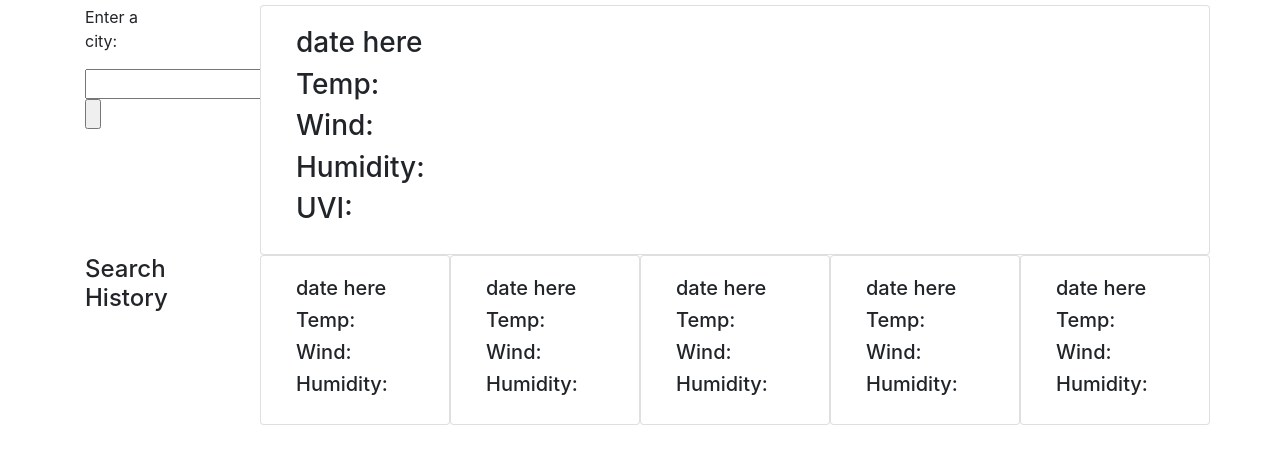
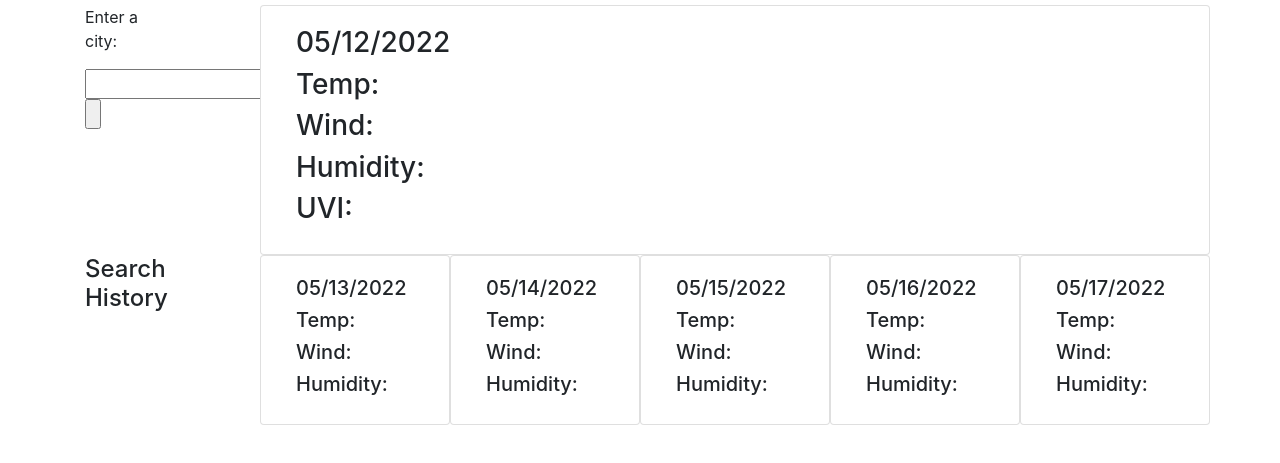
Before and after one commit to GhiasFarah/My-Weather-Dashboard, a plain HTML site: page index.html in a window 1280 px wide. Shown: the part 51-514 px from the top of the page. Drawn offline with nearby package versions, Linux system fonts and the light colour scheme.

Commit message:
added moment.js

```diff
--- a/index.html
+++ b/index.html
@@ -4,7 +4,7 @@
     <meta charset="UTF-8">
     <meta name="viewport" content="width=device-width, initial-scale=1.0">
     <meta http-equiv="X-UA-Compatible" content="ie=edge">
-    <link rel="stylesheet" href="style.css">
+
     <link rel="stylesheet" href="https://stackpath.bootstrapcdn.com/bootstrap/4.4.1/css/bootstrap.min.css"
     <title></title>
 </head>
@@ -96,9 +96,9 @@
       </div>
     </div>
   </div>
-
+ <script src="https://cdnjs.cloudflare.com/ajax/libs/moment.js/2.29.3/moment.min.js"></script>
   <script src="https://cdnjs.cloudflare.com/ajax/libs/jquery/3.2.1/jquery.min.js"></script>
-  <script src="script.js"></script>
+  <script src="./script.js"></script>
 
 </body>
 </html>
--- a/script.js
+++ b/script.js
@@ -4,9 +4,16 @@ var url1 = `http://api.openweathermap.org/data/2.5/weather?q=${city}&appid=${key
 var search = $('.search')
 search.click(() => getW())
   function getW() {
+
     fetch(url1)
       .then(res => res.json())
       .then(d => {
         console.log(d)
       })
   }
+  $('#date0').text(`${moment().format('L')}`)
+  $('#date1').text(`${moment().add(1, 'days').format('L')}`)
+  $('#date2').text(`${moment().add(2,'days').format('L')}`)
+  $('#date3').text(`${moment().add(3,'days').format('L')}`)
+  $('#date4').text(`${moment().add(4,'days').format('L')}`)
+  $('#date5').text(`${moment().add(5,'days').format('L')}`)
```
